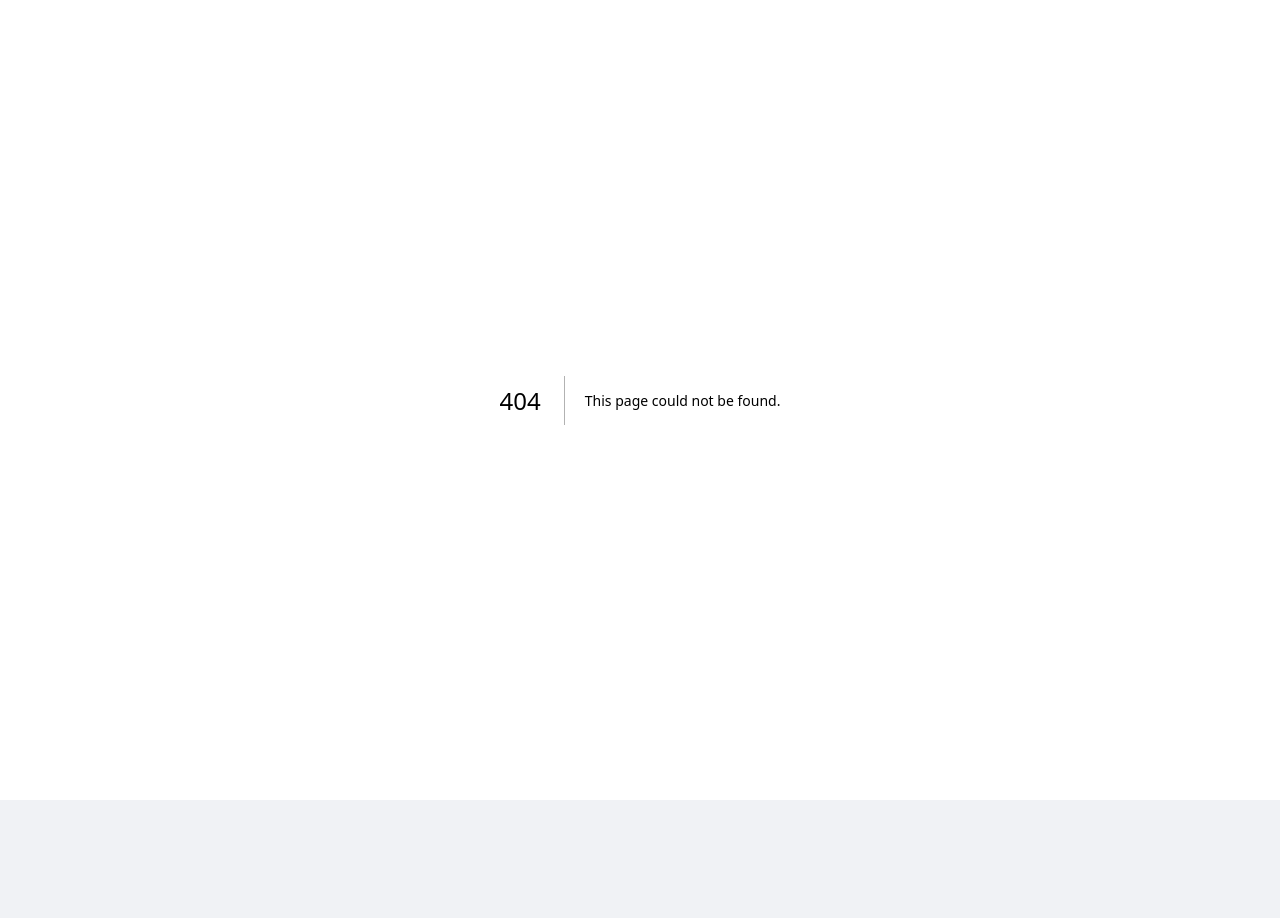
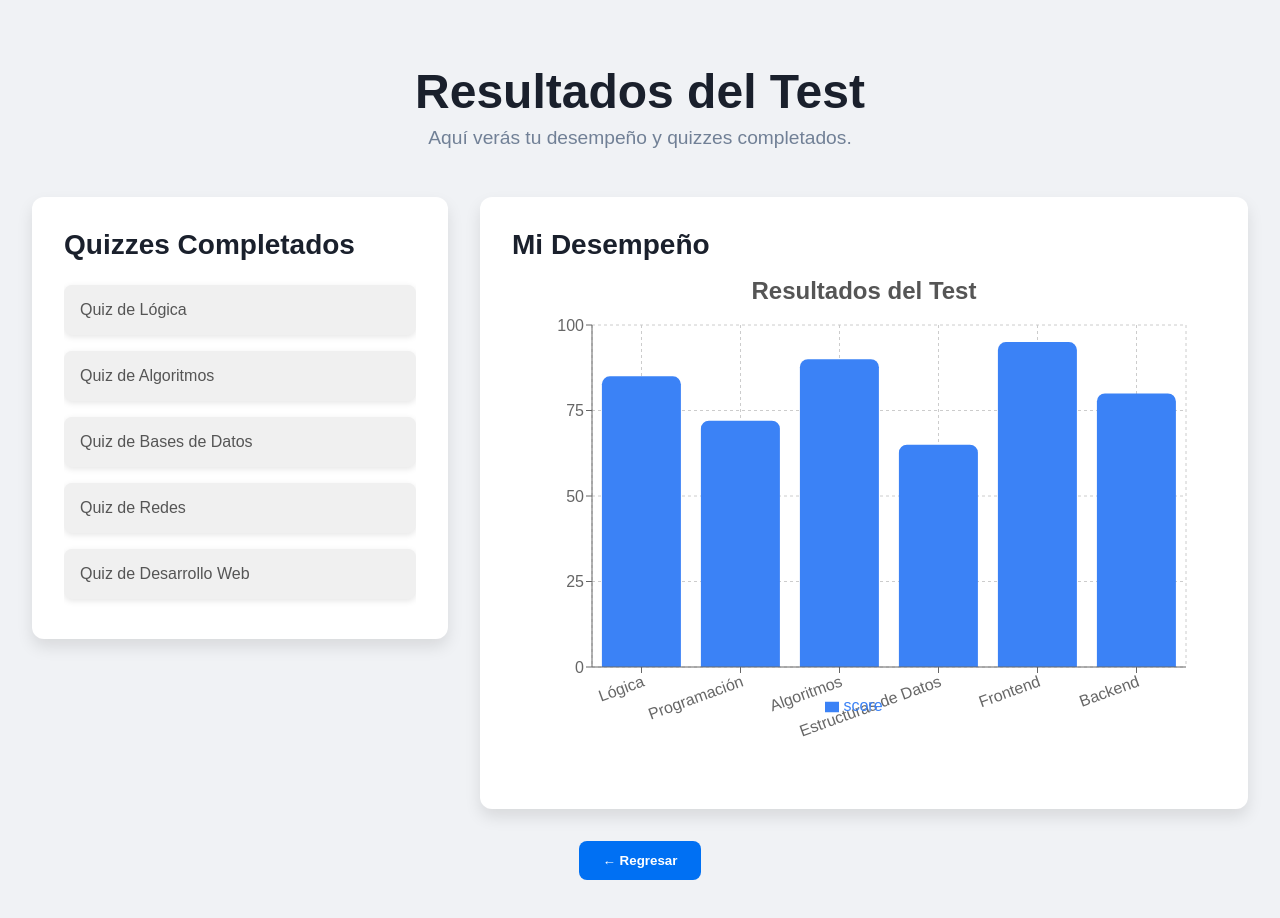
Before and after one commit to AyrtonSoler/hackathon-2025, a Next.js app in the folder frontend/menus/hackathon/: page /resultados in a window 1280 px wide. Before the commit this address had no page. Shown: the top 918 px of the page. Before the commit the page ends 800 px from the top, so only its background shows below. Built offline with nearby package versions, Linux system fonts and the light colour scheme.

Commit message:
Add ResultadosPage component with quiz results and performance chart

```diff
--- /dev/null
+++ b/frontend/menus/hackathon/app/resultados/page.tsx
@@ -0,0 +1,111 @@
+'use client';
+
+import React from 'react';
+import { useRouter } from 'next/navigation';
+import Barras from '../../components/barras';
+
+type Result = {
+  category: string;
+  score: number;
+};
+
+const sampleResults: Result[] = [
+  { category: 'Lógica', score: 85 },
+  { category: 'Programación', score: 72 },
+  { category: 'Algoritmos', score: 90 },
+  { category: 'Estructuras de Datos', score: 65 },
+  { category: 'Frontend', score: 95 },
+  { category: 'Backend', score: 80 },
+];
+
+const completedQuizzes: string[] = [
+  'Quiz de Lógica',
+  'Quiz de Algoritmos',
+  'Quiz de Bases de Datos',
+  'Quiz de Redes',
+  'Quiz de Desarrollo Web',
+];
+
+export default function ResultadosPage() {
+  const router = useRouter();
+
+  return (
+    <div className="dashboard-container">
+      <header className="dashboard-header">
+        <h1 className="dashboard-title">Resultados del Test</h1>
+        <p className="dashboard-subtitle">
+          Aquí verás tu desempeño y quizzes completados.
+        </p>
+      </header>
+
+      {/* Contenedor en paralelo: QUIZZES (izq) | GRÁFICA (der) */}
+      <div
+        style={{
+          display: 'flex',
+          gap: '2rem',
+          alignItems: 'flex-start',
+          flexWrap: 'wrap',
+        }}
+      >
+        {/* 1. Quizzes Completados (izquierda) */}
+        <section className="card" style={{ flex: 1, minWidth: 260 }}>
+          <h2 className="card-title">Quizzes Completados</h2>
+          <div className="card-content">
+            <div
+              style={{
+                maxHeight: '500px',
+                overflowY: 'auto',
+                display: 'flex',
+                flexDirection: 'column',
+                gap: '1rem',
+                padding: '0.5rem 0',
+              }}
+            >
+              {completedQuizzes.map((quiz, index) => (
+                <div
+                  key={index}
+                  style={{
+                    background: '#f0f0f0',
+                    padding: '1rem',
+                    borderRadius: '8px',
+                    boxShadow: '0 2px 6px rgba(0,0,0,0.1)',
+                  }}
+                >
+                  {quiz}
+                </div>
+              ))}
+            </div>
+          </div>
+        </section>
+
+        {/* 2. Resultados Gráfica (derecha) */}
+        <section className="card" style={{ flex: 2, minWidth: 320 }}>
+          <h2 className="card-title">Mi Desempeño</h2>
+          <div className="card-content">
+            <div style={{ height: '500px' }}>
+              <Barras results={sampleResults} />
+            </div>
+          </div>
+        </section>
+      </div>
+
+      {/* Botón Regresar */}
+      <div style={{ marginTop: '2rem', textAlign: 'center' }}>
+        <button
+          onClick={() => router.back()}
+          style={{
+            padding: '0.75rem 1.5rem',
+            borderRadius: '8px',
+            backgroundColor: '#0070f3',
+            color: 'white',
+            fontWeight: 'bold',
+            border: 'none',
+            cursor: 'pointer',
+          }}
+        >
+          ← Regresar
+        </button>
+      </div>
+    </div>
+  );
+}
```
